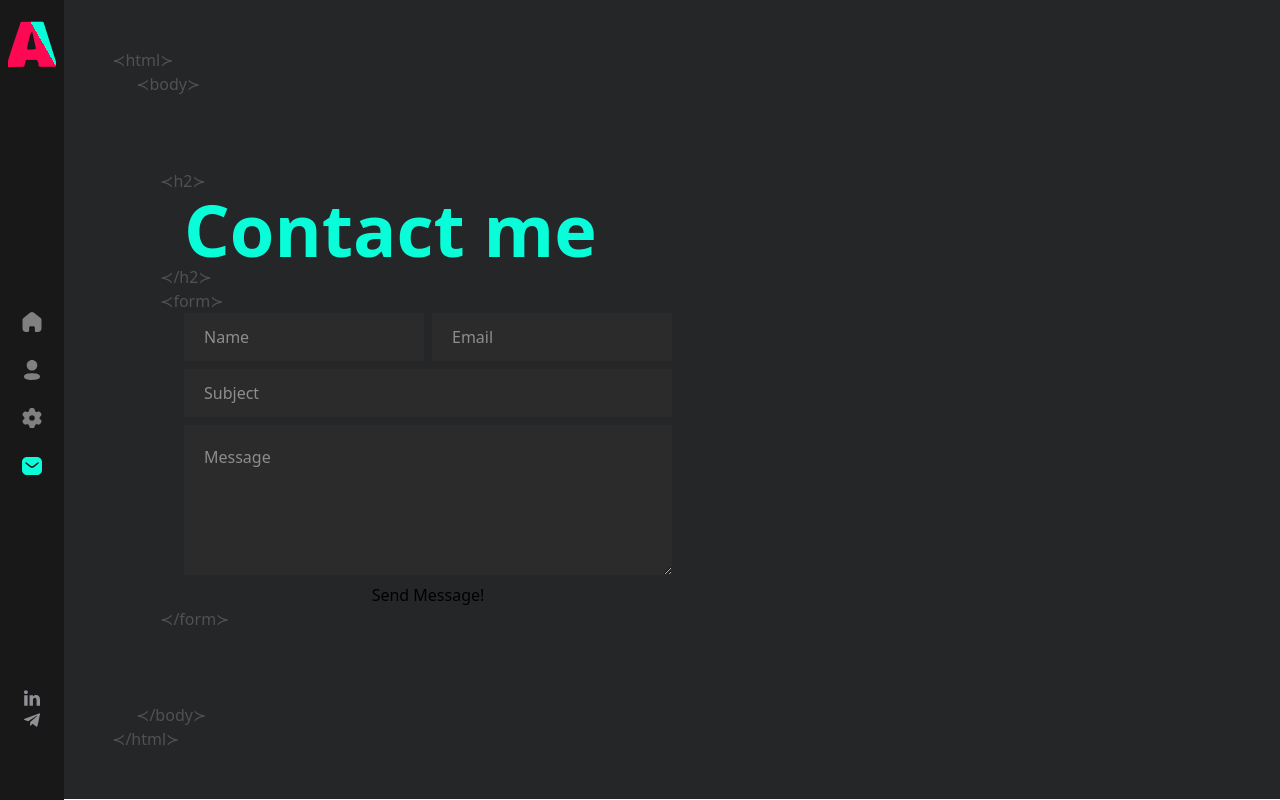
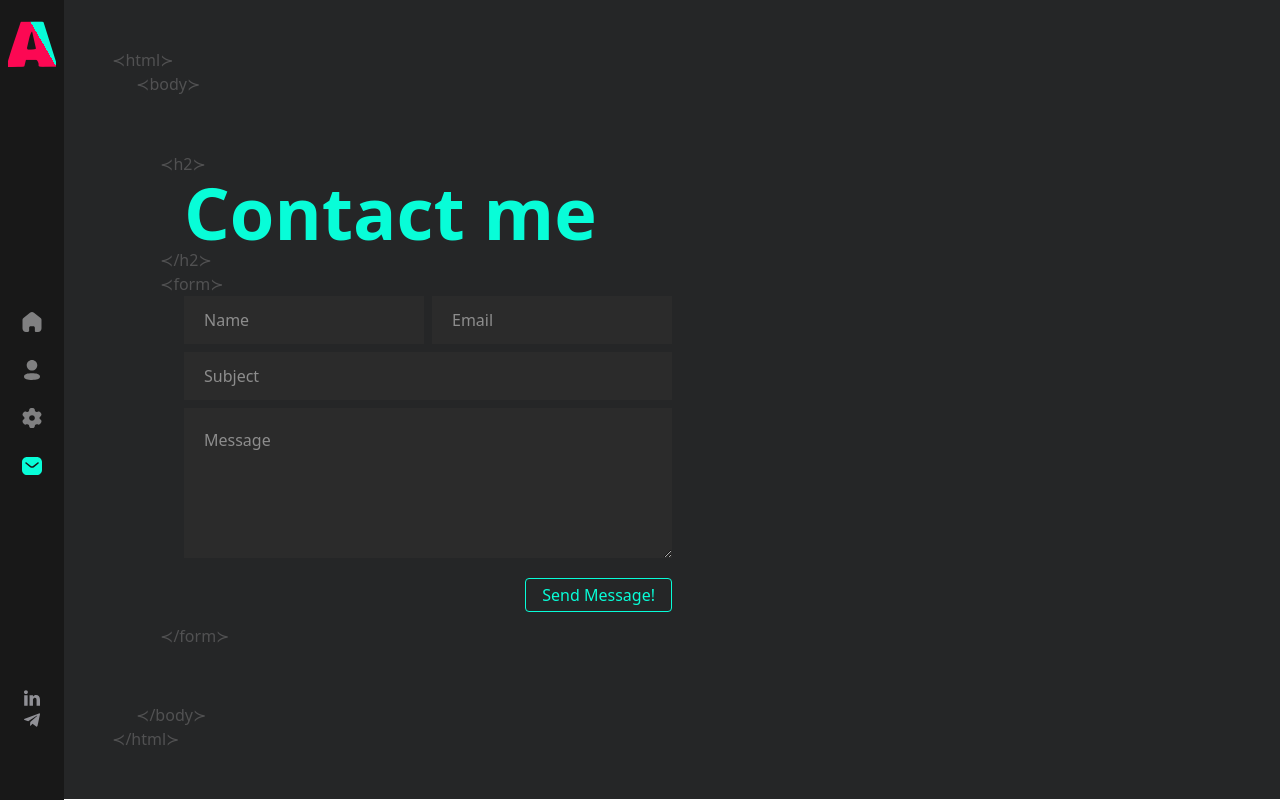
Before and after one commit to alirezamoon/portfolio-second, a Next.js app: page /contact in a window 1280 px wide. Built offline with nearby package versions, Linux system fonts and the light colour scheme.

Commit message:
custom button

```diff
--- a/components/contact/index.jsx
+++ b/components/contact/index.jsx
@@ -1,3 +1,4 @@
+import MyButton from "components/ui/button"
 import MyInput from "components/ui/input"
 import MyTextArea from "components/ui/input/textArea"
 import dynamic from "next/dynamic"
@@ -37,7 +38,7 @@ const Contact = () => {
                   </div>
                   <MyInput register={register("subject")} />
                   <MyTextArea register={register("message")} />
-                  <button type="submit">Send Message!</button>
+                  <MyButton className="self-end my-3">Send Message!</MyButton>
                 </form>
                 <p className="tag">&#8826;/form&#8827;</p>
               </div>
--- a/components/home/index.jsx
+++ b/components/home/index.jsx
@@ -1,4 +1,5 @@
 import A from "components/ui/a"
+import MyButton from "components/ui/button"
 import Link from "next/link"
 import { useState } from "react"
 
@@ -38,12 +39,9 @@ const Home = () => {
               </div>
               <div className="button">
                 <p className="tag">&#8826;button&#8827;</p>
-                <button
-                  className="border border-teal-main text-teal-main rounded px-4 py-1 ml-3 md:ml-6 my-1
-                            hover:bg-teal-main hover:text-gray-main2 duration-300"
-                >
+                <MyButton className="ml-3 md:ml-6 my-1">
                   <Link href="/contact">Contact me!</Link>
-                </button>
+                </MyButton>
                 <p className="tag">&#8826;/button&#8827;</p>
               </div>
             </div>
--- /dev/null
+++ b/components/ui/button/index.jsx
@@ -0,0 +1,14 @@
+const MyButton = ({ onClick, children, className, ...props }) => {
+  return (
+    <button
+      onClick={onClick}
+      className={`border border-teal-main text-teal-main rounded px-4 py-1
+                hover:bg-teal-main hover:text-gray-main2 duration-300 ${className}`}
+      {...props}
+    >
+      {children}
+    </button>
+  )
+}
+
+export default MyButton
```
